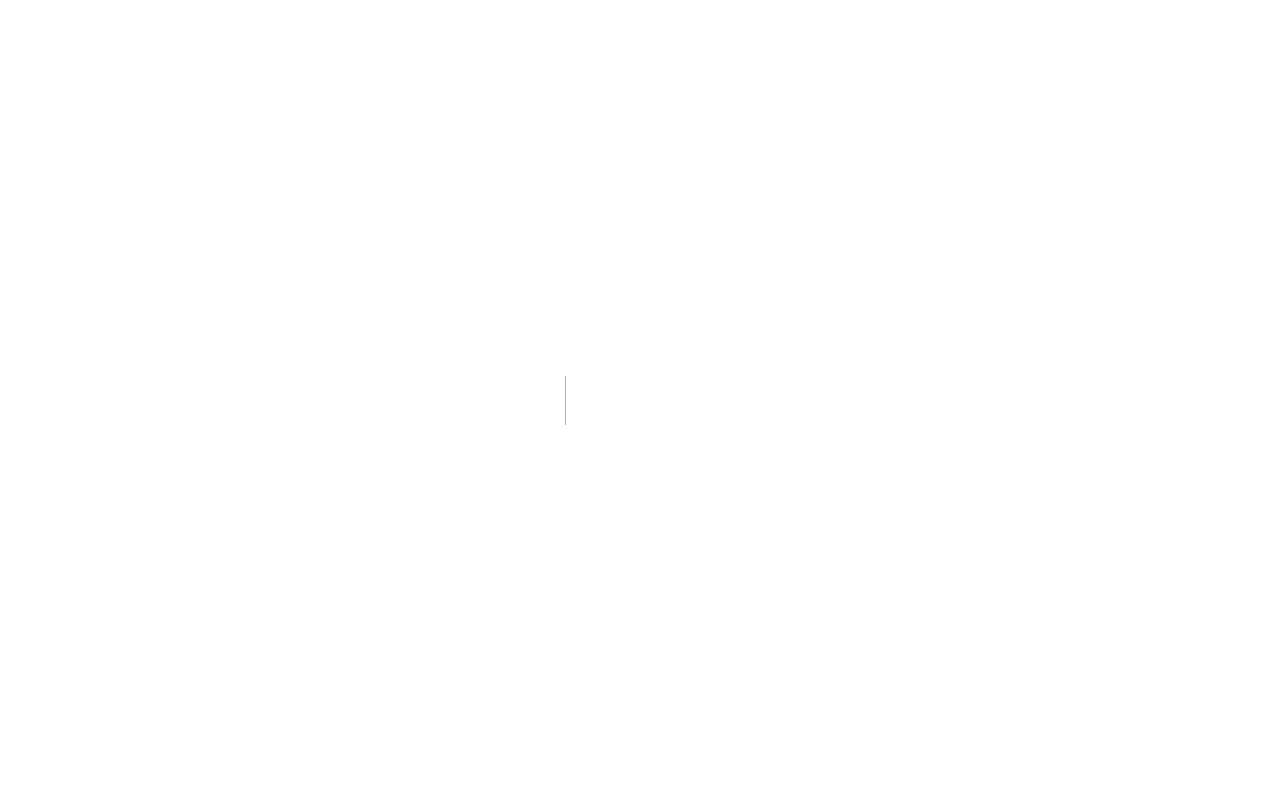
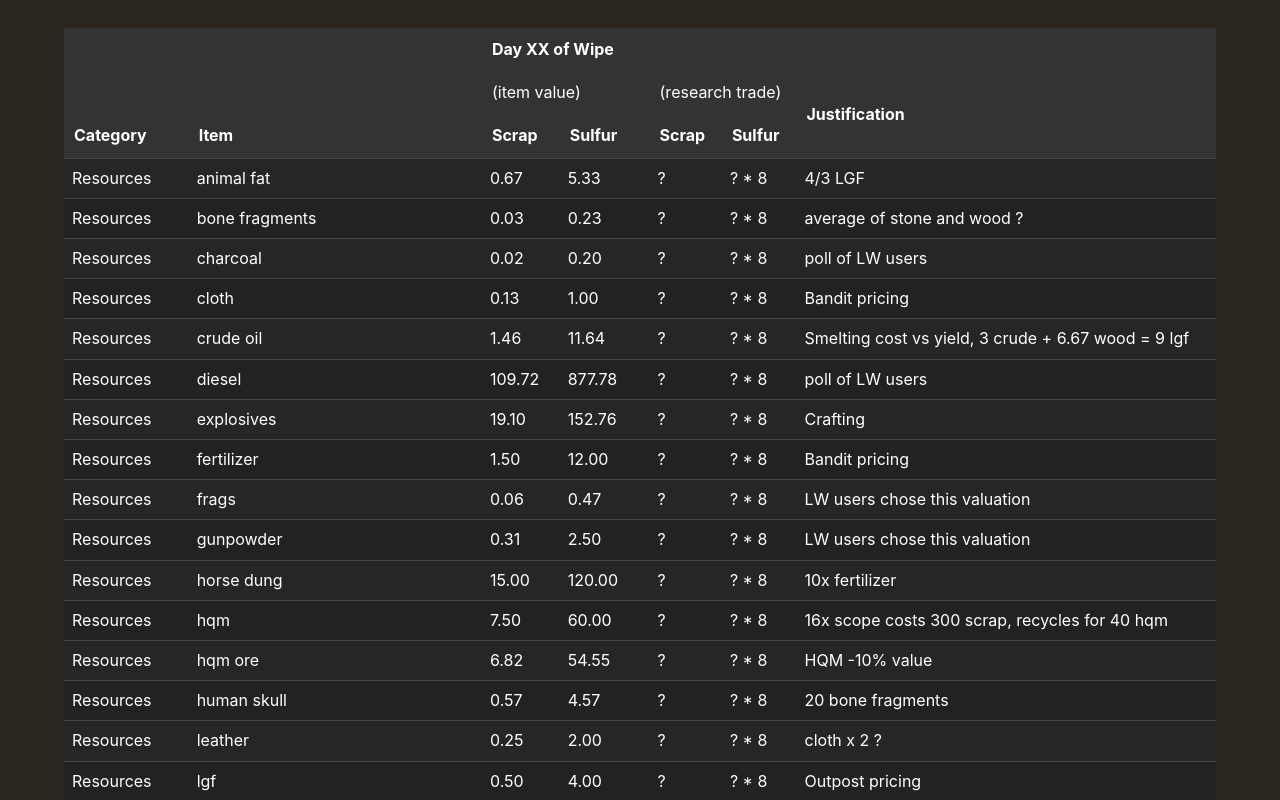
Before and after one commit to jimmybisenius/trade-rust, a Next.js app: page /table in a window 1280 px wide. Before the commit this address had no page. Shown: the top 800 px of the page. Built offline with nearby package versions, Linux system fonts and the light colour scheme; a web font is replaced by a local one.

Commit message:
Add basic trade values table

```diff
--- a/src/components/index.ts
+++ b/src/components/index.ts
@@ -1,7 +1,9 @@
 import TradeHeader from "./TradeHeader"
 import TradeItem from './TradeItem'
+const values = require('@/values.json')
 
 export {
     TradeHeader,
-    TradeItem
+    TradeItem,
+    values
 }
--- a/src/pages/index.tsx
+++ b/src/pages/index.tsx
@@ -197,8 +197,7 @@ export default function Home() {
                       quantity
                     },...recipientOffer])
                     // Clear recommendations and item search query to reset input state
-                    // TODO: first line below not working
-                    setItemSearchQuery(undefined)
+                    setItemSearchQuery('')
                     setRecommendations([])
                   }}>{recommendation}</div>
                 ))}
--- /dev/null
+++ b/src/pages/table.tsx
@@ -0,0 +1,47 @@
+import { Item } from "@/types"
+import { values } from "@/components"
+
+const sulfurPerScrap = 8
+
+export default function Table() {
+    'use client'
+
+    return (
+        <div className="flex items-center justify-center p-2 min-h-screen w-screen">
+            <table className="max-w-6xl w-full">
+                <thead>
+                    <tr>
+                        <th colSpan={2} rowSpan={2} color="black"></th>
+                        <th colSpan={5} color="yellow" ><b>Day XX of Wipe</b></th>
+                    </tr>
+                    <tr>
+                        <th className="row-2" colSpan={2} color="#E2EFDA" align="center">(item value)</th>
+                        <th className="row-2" colSpan={2} color="#DDEBF7" align="center">(research trade)</th>
+                        <th className="row-2" rowSpan={2} color="lightyellow"><b>Justification</b></th>
+                    </tr>
+                    <tr>
+                        <th className="row-3" color="white"><b>Category</b></th>
+                        <th className="row-3" color="white"><b>Item</b></th>
+                        <th className="row-3" color="#E2EFDA"><b>Scrap</b></th>
+                        <th className="row-3" color="#C6E0B4"><b>Sulfur</b></th>
+                        <th className="row-3" color="#DDEBF7"><b>Scrap</b></th>
+                        <th className="row-3" color="#BDD7EE"><b>Sulfur</b></th>
+                    </tr>
+                </thead>
+                <tbody>
+                    {(values ?? []).map((item: Item, i: number) => (
+                        <tr key={i}>
+                            <td>{item.category}</td>
+                            <td>{item.name}</td>
+                            <td>{(item.scrapPer).toFixed(2)}</td>
+                            <td>{(item.scrapPer * sulfurPerScrap).toFixed(2)}</td>
+                            <td>?</td>
+                            <td>? * 8</td>
+                            <td>{item.justification ?? 'Not provided.'}</td>
+                        </tr>
+                    ))}
+                </tbody>
+            </table>
+        </div>
+    )
+}
--- a/src/styles/globals.css
+++ b/src/styles/globals.css
@@ -20,3 +20,63 @@ body {
 .item:hover .item-controls {
     display: flex;
 }
+
+/* Base table styles */
+table {
+    width: 100%;
+    height: 500px;
+    overflow-y: scroll;
+    border-collapse: collapse;
+    background-color: #222; /* Dark background */
+    color: #fff; /* Light text color */
+    margin: 20px 0;
+    position: relative;
+  }
+
+  /* Table headers */
+  th {
+    background-color: #333; /* Slightly lighter than table background */
+    color: #fff;
+    font-weight: normal;
+    padding: 10px;
+    text-align: left;
+    position: sticky;
+    top: 0;
+    z-index: 2;
+  }
+
+  th.row-2 {
+    top: 43px;
+  }
+
+  th.row-3 {
+    top: 86px;
+  }
+
+  /* Table rows and cells */
+  td {
+    padding: 8px;
+    border-top: 1px solid #444; /* Subtle border for rows */
+  }
+
+  /* Hover effect for rows */
+  tr:hover {
+    background-color: #2a2a2a;
+  }
+
+  /* Table header rows */
+  thead tr {
+    background-color: #1a1a1a; /* Darker background for header row */
+  }
+
+  /* Table body rows */
+  tbody tr:nth-child(odd) {
+    background-color: #262626; /* Zebra stripes for odd rows */
+  }
+
+  /* Footer styles */
+  tfoot td {
+    padding: 10px;
+    background-color: #333; /* Slightly lighter than table background */
+    color: #fff;
+  }
```
Also changed, not shown: package.json (+6 -5 lines), src/values.json (renamed from public/values.json), 1 other file (tests, documents, lock files or other folders).
